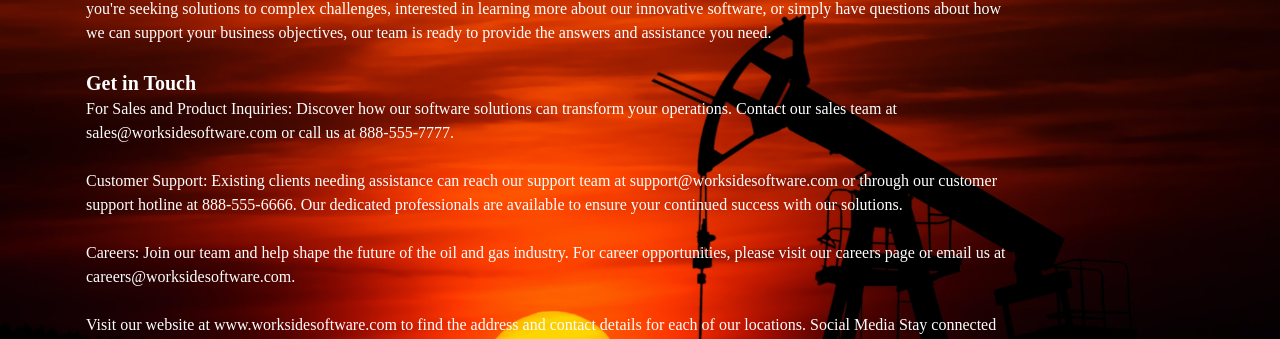
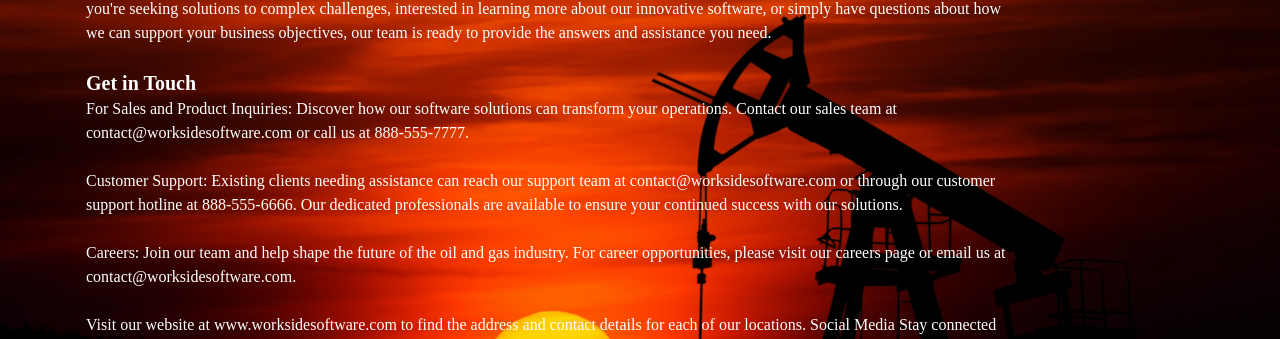
Before and after one commit to suntan-superman/worksidesite, a React (Create React App) app: page /contact in a window 1280 px wide. Shown: the part 247-586 px from the top of the page. Built offline with nearby package versions, Linux system fonts and the light colour scheme.

Commit message:
update email address

```diff
--- a/src/components/ContactWorkside.jsx
+++ b/src/components/ContactWorkside.jsx
@@ -29,12 +29,12 @@
           <p>
             For Sales and Product Inquiries: Discover how our software solutions
             can transform your operations. Contact our sales team at
-            sales@worksidesoftware.com or call us at 888-555-7777.
+            contact@worksidesoftware.com or call us at 888-555-7777.
           </p>
           <br />
           <p>
             Customer Support: Existing clients needing assistance can reach our
-            support team at support@worksidesoftware.com or through our customer
+            support team at contact@worksidesoftware.com or through our customer
             support hotline at 888-555-6666. Our dedicated professionals are
             available to ensure your continued success with our solutions.
           </p>
@@ -42,7 +42,7 @@
           <p>
             Careers: Join our team and help shape the future of the oil and gas
             industry. For career opportunities, please visit our careers page or
-            email us at careers@worksidesoftware.com.
+            email us at contact@worksidesoftware.com.
           </p>
           <br />
           <p>
--- a/src/components/Policies.jsx
+++ b/src/components/Policies.jsx
@@ -59,7 +59,7 @@
           <p className="text-xl font-bold">Contact Us</p>
           <p>
             For any questions or concerns regarding this policy or our SMS text
-            messages, please contact us at: support@worksidesoftware.com.
+            messages, please contact us at: contact@worksidesoftware.com.
           </p>
         </div>
       </div>
```
